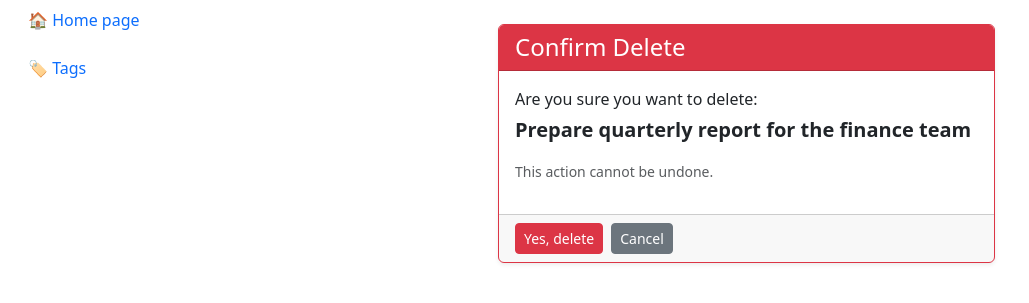
After one commit to MateuszRuszczynski/to_do_list, a Django app: page /task/delete/1/ in a window 1280 px wide. The commit adds this page. Shown: the top 303 px of the page, without its empty margins (0-1029 px from the left). Run offline with Django 5.2, Linux system fonts and the light colour scheme; data comes from the database, SQL or seed files in the repository.

Commit message:
feat: create task_confirm_delete.html

```diff
--- a/task_manager/templates/manager/index.html
+++ b/task_manager/templates/manager/index.html
@@ -17,7 +17,7 @@
       <span class="text-success">(Done)</span>
       {% endif %}
     </h5>
-    <p class="text-muted">Created: {{ task.created_at|date:"M d, Y, H:i" }}</p>
+    <p class="text-muted">Created: {{ task.datetime|date:"M d, Y, H:i" }}</p>
     {% if task.deadline %}
     <p class="text-danger">Deadline: {{ task.deadline }}</p>
     {% endif %}
@@ -34,7 +34,7 @@
       >Update</a
     >
     <a
-      href=""
+      href="{% url 'manager:task_delete' task.pk %}"
       class="btn btn-sm btn-outline-danger"
       >Delete</a
     >
--- /dev/null
+++ b/task_manager/templates/manager/task_confirm_delete.html
@@ -0,0 +1,30 @@
+{% extends "base.html" %}
+
+{% block content %}
+  <div class="row justify-content-center">
+    <div class="col-md-6">
+      <div class="card shadow-sm border-danger">
+        <div class="card-header bg-danger text-white">
+          <h4 class="mb-0">Confirm Delete</h4>
+        </div>
+        <div class="card-body">
+          <p class="mb-1">Are you sure you want to delete:</p>
+          <p class="fw-bold fs-5">{{task.content}}</p>
+          <p class="text-muted small">This action cannot be undone.</p>
+        </div>
+        <div class="card-footer d-flex gap-2">
+          <form method="post">
+            {% csrf_token %}
+            <button type="submit" class="btn btn-danger btn-sm">
+              Yes, delete
+            </button>
+          </form>
+          <a href="{% url 'manager:index' %}"
+             class="btn btn-secondary btn-sm">
+            Cancel
+          </a>
+        </div>
+      </div>
+    </div>
+  </div>
+{% endblock %}
```
